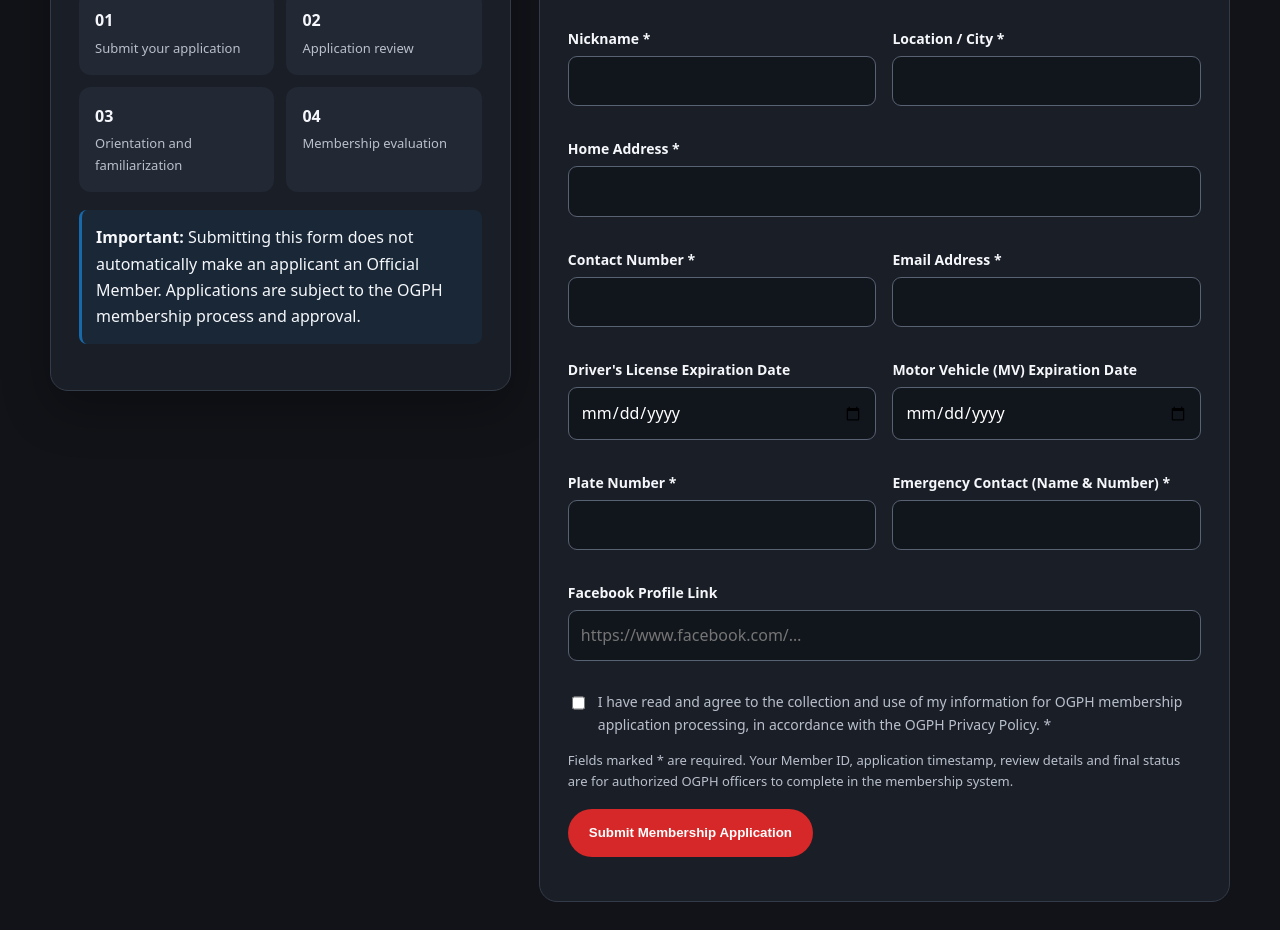
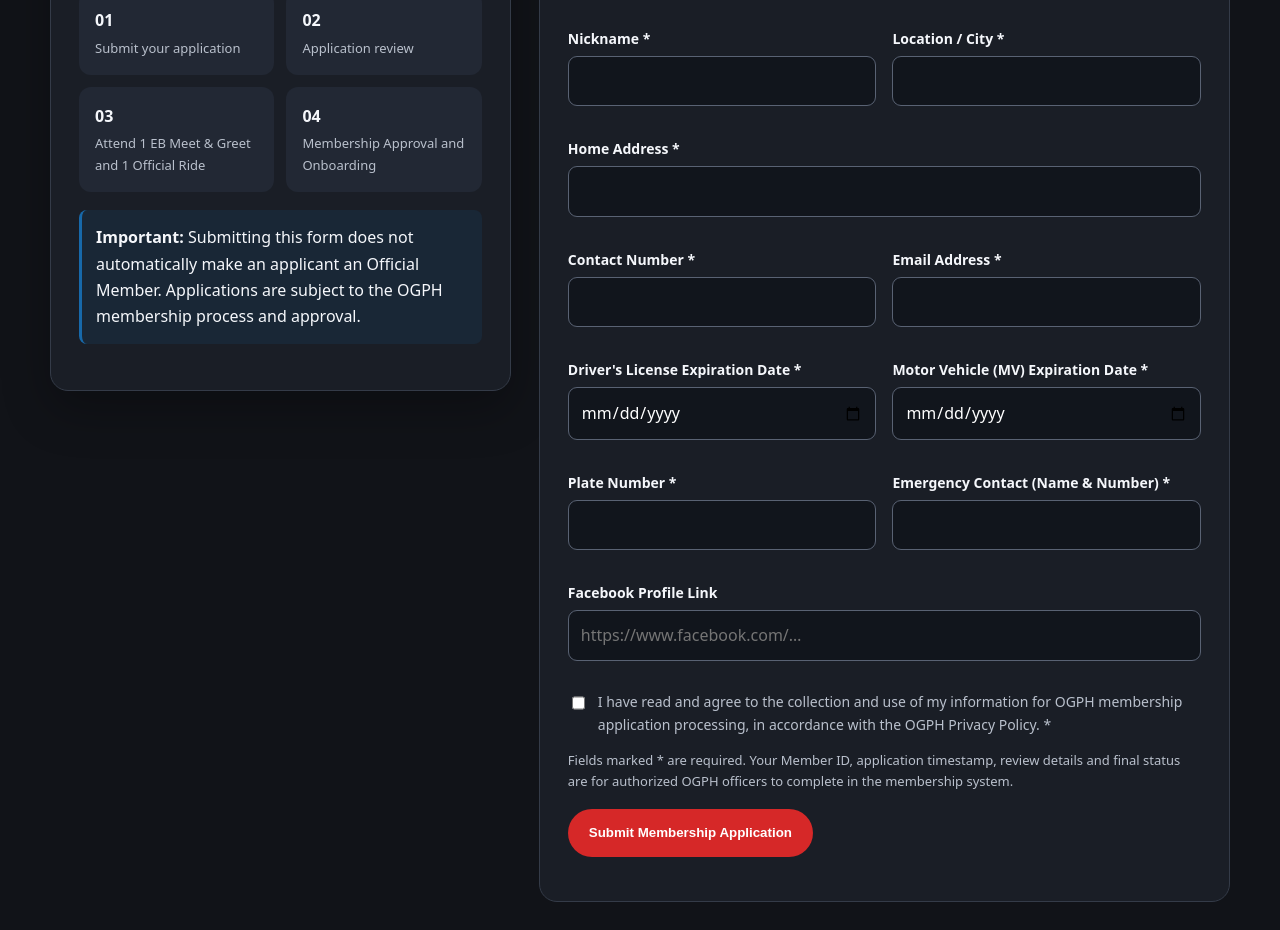
Before and after one commit to onegravisphilippines-ops/ogph-website, a plain HTML site: page index.html in a window 1280 px wide. Shown: the part 4380-5310 px from the top of the page. Drawn offline with Linux system fonts and the light colour scheme.

Commit message:
Update index.html

```diff
--- a/index.html
+++ b/index.html
@@ -259,8 +259,8 @@
             <div class="values">
               <div class="value">01 <span>Submit your application</span></div>
               <div class="value">02 <span>Application review</span></div>
-              <div class="value">03 <span>Orientation and familiarization</span></div>
-              <div class="value">04 <span>Membership evaluation</span></div>
+              <div class="value">03 <span>Attend 1 EB Meet & Greet and 1 Official Ride</span></div>
+              <div class="value">04 <span>Membership Approval and Onboarding</span></div>
             </div>
             <div class="notice"><strong>Important:</strong> Submitting this form does not automatically make an applicant an Official Member. Applications are subject to the OGPH membership process and approval.</div>
           </aside>
@@ -275,8 +275,8 @@
               <div class="field full"><label for="home-address">Home Address *</label><input id="home-address" name="home_address" autocomplete="street-address" required></div>
               <div class="field"><label for="phone">Contact Number *</label><input id="phone" name="contact_number" type="tel" autocomplete="tel" required></div>
               <div class="field"><label for="email">Email Address *</label><input id="email" name="email" type="email" autocomplete="email" required></div>
-              <div class="field"><label for="license-expiry">Driver's License Expiration Date</label><input id="license-expiry" name="license_expiry" type="date" required></div>
-              <div class="field"><label for="mv-expiry">Motor Vehicle (MV) Expiration Date</label><input id="mv-expiry" name="mv_expiry" type="date" required></div>
+              <div class="field"><label for="license-expiry">Driver's License Expiration Date *</label><input id="license-expiry" name="license_expiry" type="date" required></div>
+              <div class="field"><label for="mv-expiry">Motor Vehicle (MV) Expiration Date *</label><input id="mv-expiry" name="mv_expiry" type="date" required></div>
               <div class="field"><label for="plate">Plate Number *</label><input id="plate" name="plate_no" required></div>
               <div class="field"><label for="emergency">Emergency Contact (Name & Number) *</label><input id="emergency" name="emergency_contact" required></div>
               <div class="field full"><label for="fb">Facebook Profile Link</label><input id="fb" name="fb_profile_link" type="url" placeholder="https://www.facebook.com/…"></div>
@@ -299,8 +299,8 @@
       <div class="container faq">
         <div class="section-head"><div class="eyebrow">Need to know</div><h2>Frequently asked questions</h2></div>
         <details><summary>Does submitting an application make me an Official Member?</summary><p>No. Submission begins the application process. The application will be reviewed and membership is subject to the group's current evaluation and approval process.</p></details>
-        <details><summary>What happens after I submit my application?</summary><p>An authorized membership officer should review the information and contact you about orientation, familiarization and any next steps.</p></details>
-        <details><summary>Who can access my personal information?</summary><p>Membership information should be accessible only to authorized OGPH officers who need it to process and manage membership. The live website must use secure access controls and an approved privacy notice.</p></details>
+        <details><summary>What happens after I submit my application?</summary><p>An authorized membership officer will review the information and contact you about orientation, familiarization and any next steps.</p></details>
+        <details><summary>Who can access my personal information?</summary><p>Membership information will be accessible only to authorized OGPH officers who need it to process and manage membership. The live website must use secure access controls and an approved privacy notice.</p></details>
         <details><summary>Where can I see OGPH updates?</summary><p>Follow the official One Gravis Philippines Facebook page for announcements and community updates.</p></details>
       </div>
     </section>
```
